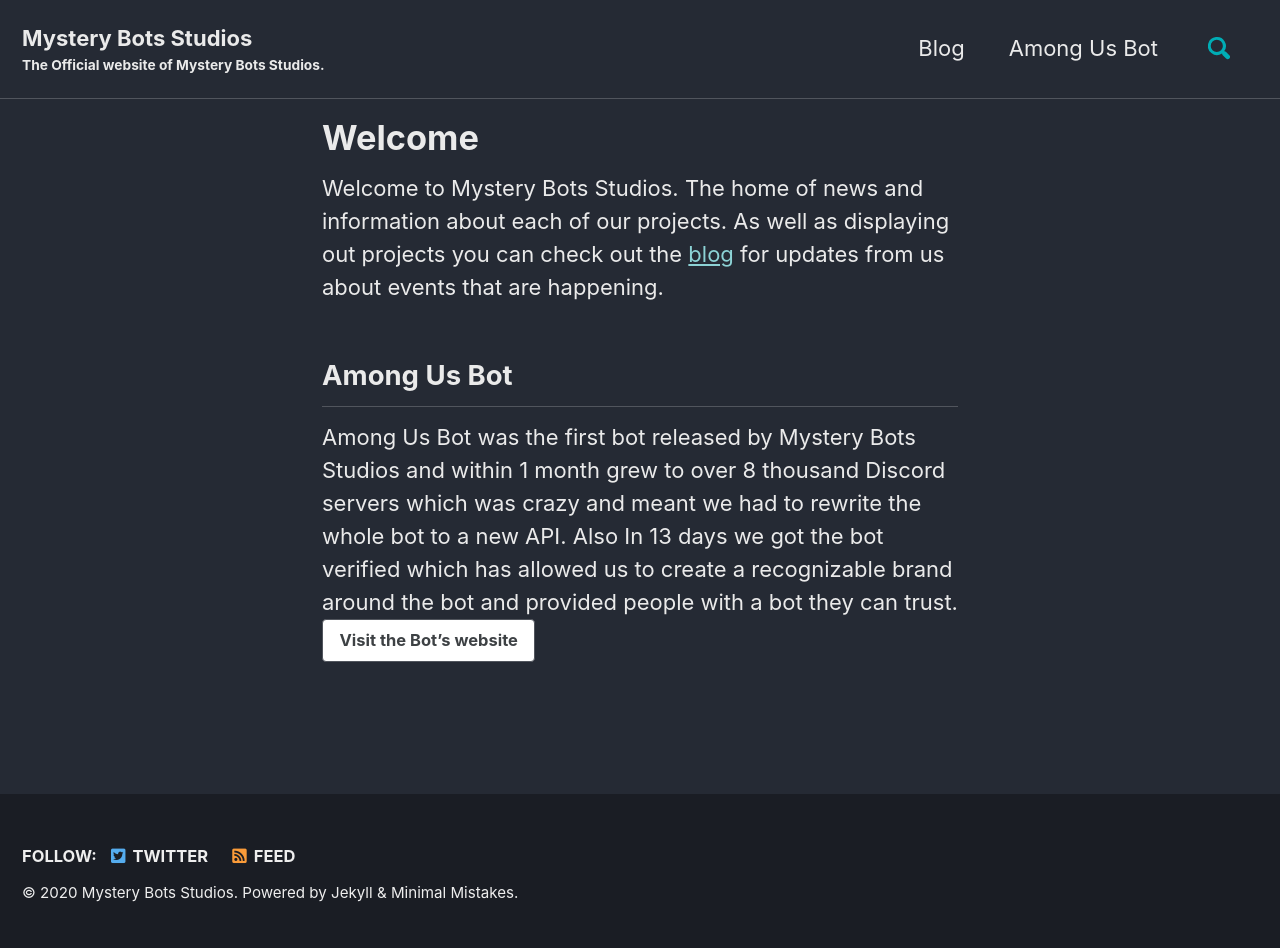
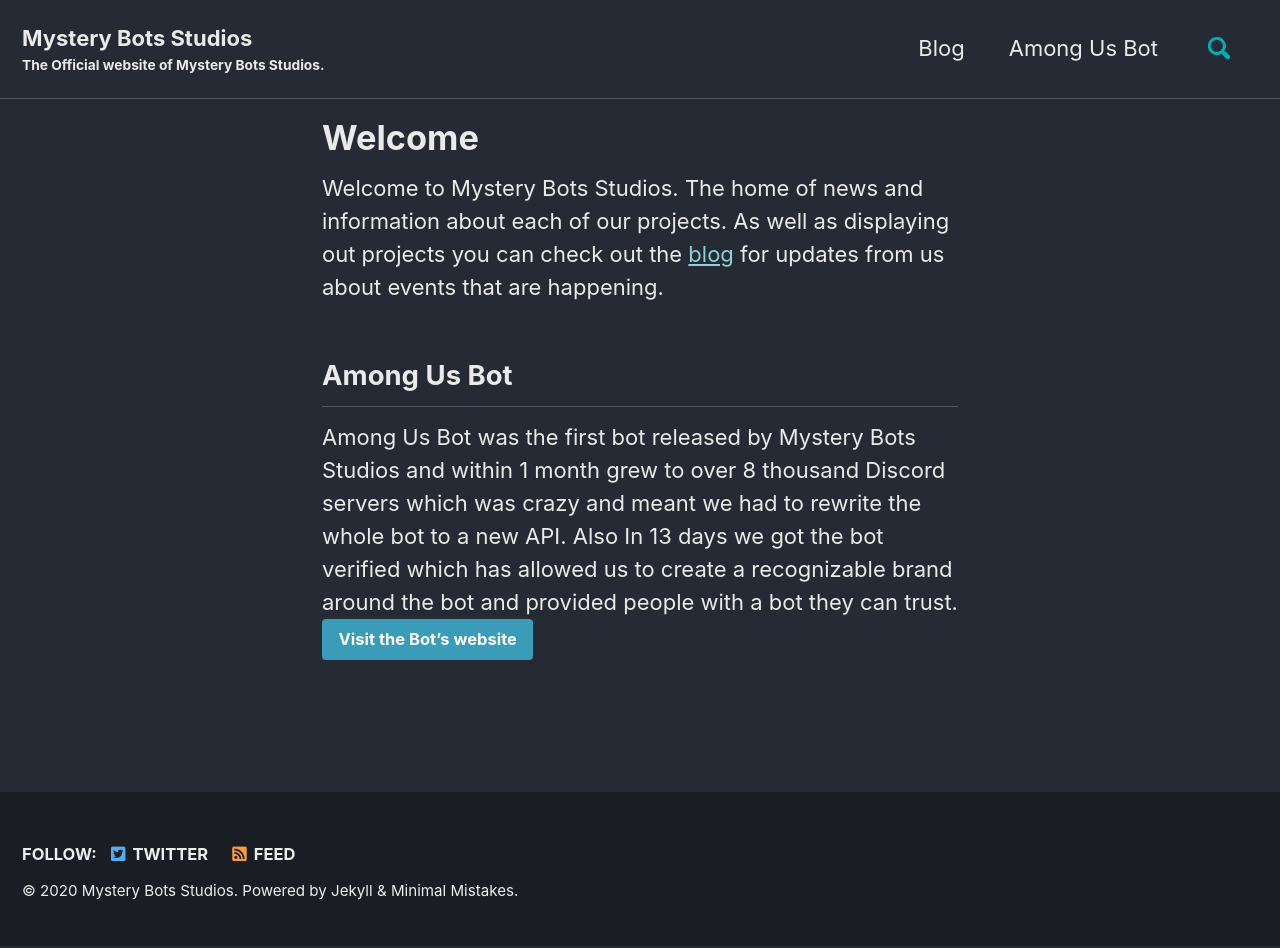
Before and after one commit to Mystery-Bots/mysterybots.com, a Jekyll site: the page built from index.md, in a window 1280 px wide. Built offline with Jekyll 4.4.1, drawn with Linux system fonts in a browser that asks for light colours; cached includes are drawn as plain includes.

Commit message:
Fixed: info button and moved below the text

```diff
--- a/index.md
+++ b/index.md
@@ -7,4 +7,4 @@
 
 ## Among Us Bot
 Among Us Bot was the first bot released by Mystery Bots Studios and within 1 month grew to over 8 thousand Discord servers which was crazy and meant we had to rewrite the whole bot to a new API. Also In 13 days we got the bot verified which has allowed us to create a recognizable brand around the bot and provided people with a bot they can trust.
-<a class="btn btn--inverse">Visit the Bot's website</a>
+<br><a class="btn btn--info">Visit the Bot's website</a>
```
